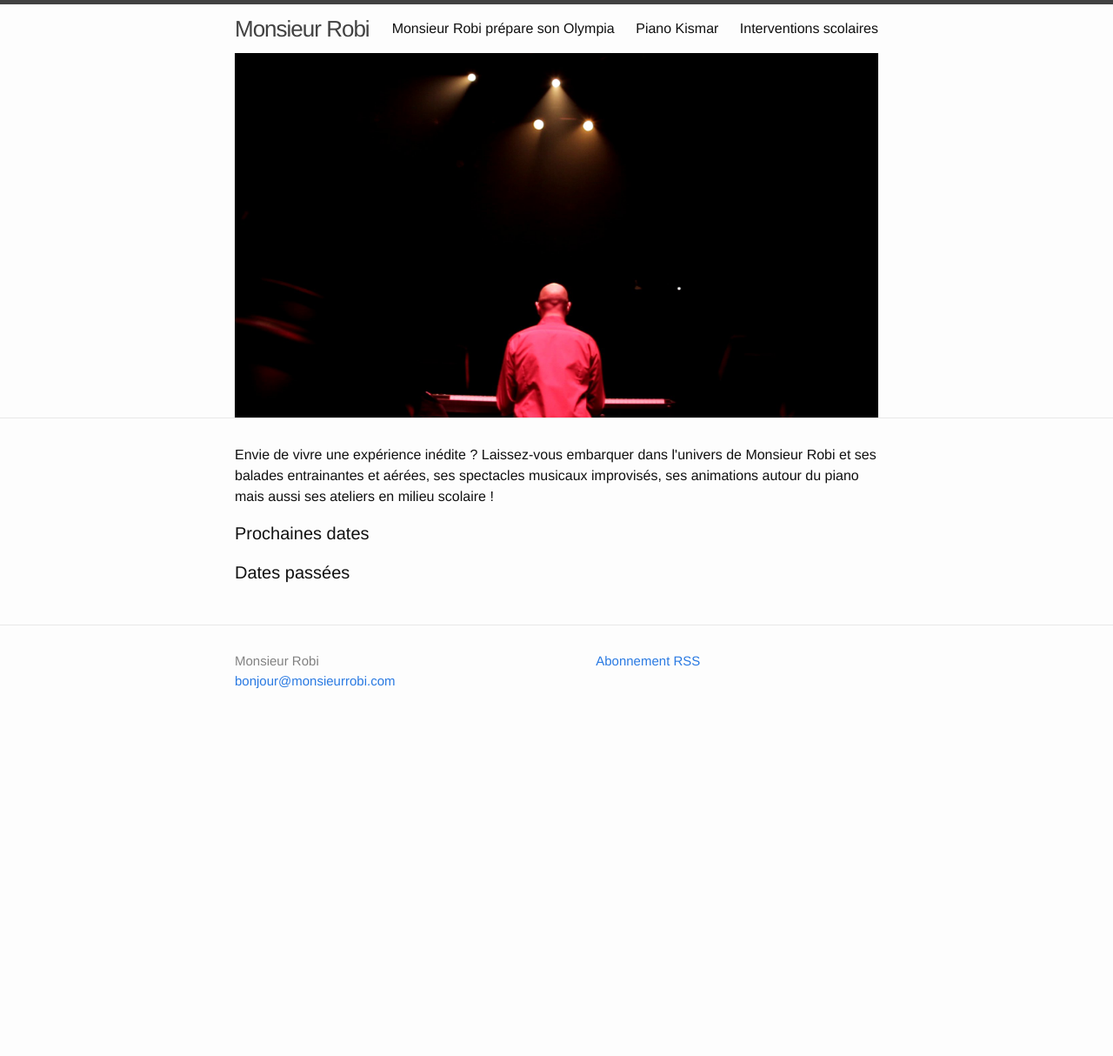
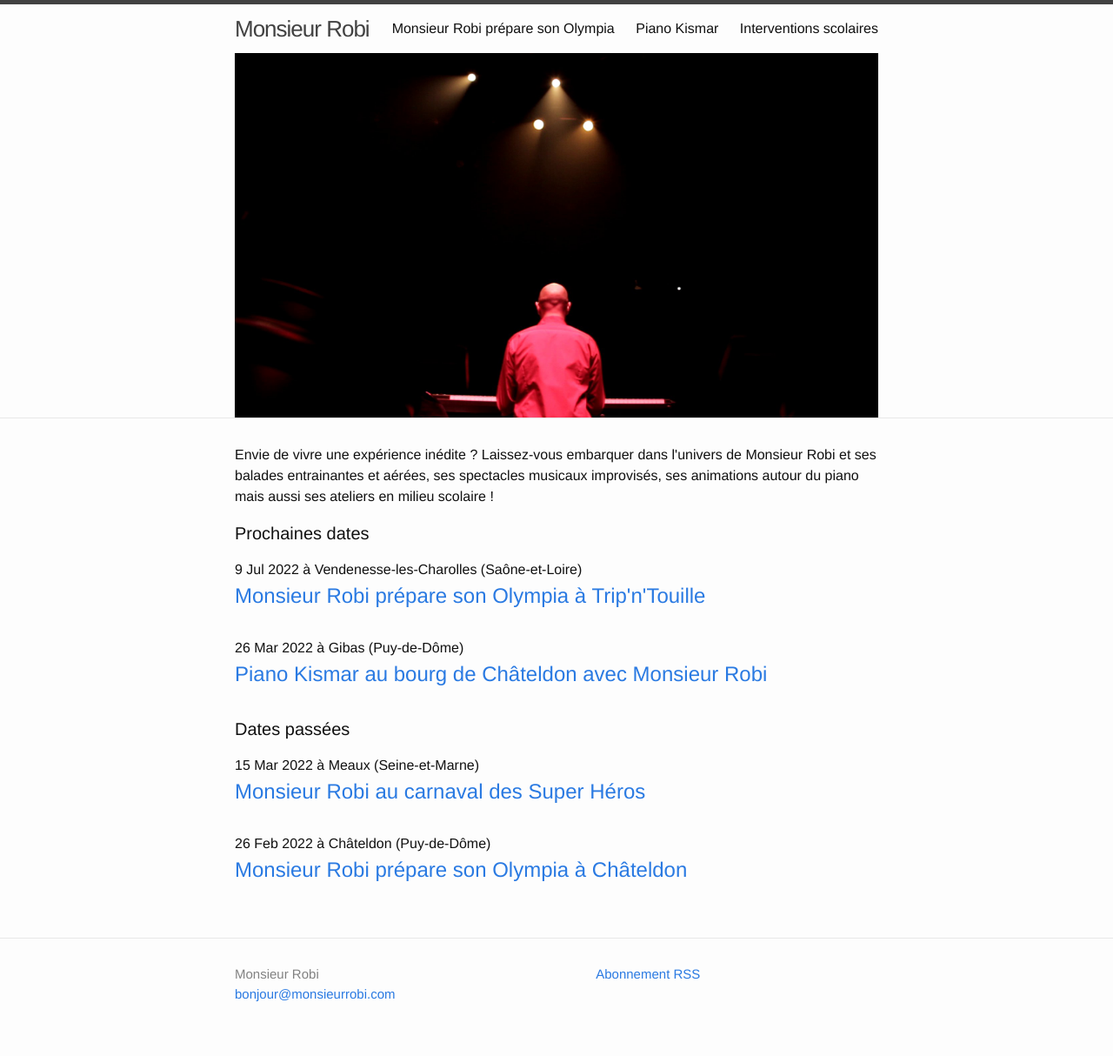
Before and after one commit to MonsieurRobi/monsieurrobi.github.io, a Jekyll site: the page built from index.html, in a window 1280 px wide. Shown: the whole page at 87% size. Built offline with Jekyll 4.4.1, drawn with Linux system fonts in a browser that asks for light colours; before the commit the page ends 900 px from its top, so only the background shows below that.

Commit message:
add events

```diff
--- /dev/null
+++ b/_posts/2022-02-26-olympia-chateldon.md
@@ -0,0 +1,9 @@
+---
+layout: post
+title: Monsieur Robi prépare son Olympia à Châteldon
+proposition: olympia
+city: Châteldon (Puy-de-Dôme)
+venue: Salle polyvalente
+price: Gratuit (payé par la mairie)
+date: 2022-02-26
+---
--- /dev/null
+++ b/_posts/2022-03-15-carnaval-paul-bert.md
@@ -0,0 +1,9 @@
+---
+layout: post
+title: Monsieur Robi au carnaval des Super Héros
+image: sombrero-paul-bert.png
+city: Meaux (Seine-et-Marne)
+venue: Ecole maternelle Paul Bert
+price: Gratuit
+date: 2022-03-15
+---
--- /dev/null
+++ b/_posts/2022-03-26-kismar-gibas.md
@@ -0,0 +1,9 @@
+---
+layout: post
+title: Piano Kismar au bourg de Châteldon avec Monsieur Robi
+image: sombrero-paul-bert.png
+city: Gibas (Puy-de-Dôme)
+venue: Soirée privée chez Caroline
+price: Gratuit
+date: 2022-03-26
+---
--- /dev/null
+++ b/_posts/2022-07-09-olympia-tripntouille.md
@@ -0,0 +1,9 @@
+---
+layout: post
+title: Monsieur Robi prépare son Olympia à Trip'n'Touille
+image: sombrero-paul-bert.png
+city: Vendenesse-les-Charolles (Saône-et-Loire)
+venue: Maison d'hôtes Trip'n'Touille
+price: Réservé aux clients de la maison d'hôtes
+date: 2022-07-09
+---
--- a/index.html
+++ b/index.html
@@ -5,15 +5,15 @@ layout: default
 <div class="home">
   <p>{{ site.description }}</p>
 
-  {% assign next_balades = site.posts | where_exp:"balade", "balade.date  >= site.time" %}
-  {% assign previous_balades = site.posts | where_exp:"balade", "balade.date < site.time" %}
+  {% assign next_events = site.posts | where_exp:"event", "event.date  >= site.time" %}
+  {% assign previous_events = site.posts | where_exp:"event", "event.date < site.time" %}
 
   <h1 class="page-heading">Prochaines dates</h1>
 
   <ul class="post-list">
-    {% for post in next_balades %}
+    {% for post in next_events %}
       <li>
-        <span class="post-meta">{{ post.date | date: "%-d %b, %Y" }}</span>
+        <span class="">{{ post.date | date: "%-d %b %Y" }} à {{ post.city }}</span>
 
         <h2>
           <a class="post-link" href="{{ post.url | prepend: site.baseurl }}">{{ post.title }}</a>
@@ -24,9 +24,9 @@ layout: default
 
   <h1 class="page-heading">Dates passées</h1>
   <ul class="post-list">
-    {% for post in previous_balades %}
+    {% for post in previous_events %}
       <li>
-        <span class="post-meta">{{ post.date | date: "%-d %b, %Y" }}</span>
+        <span class="">{{ post.date | date: "%-d %b %Y" }} à {{ post.city }}</span>
 
         <h2>
           <a class="post-link" href="{{ post.url | prepend: site.baseurl }}">{{ post.title }}</a>
```
